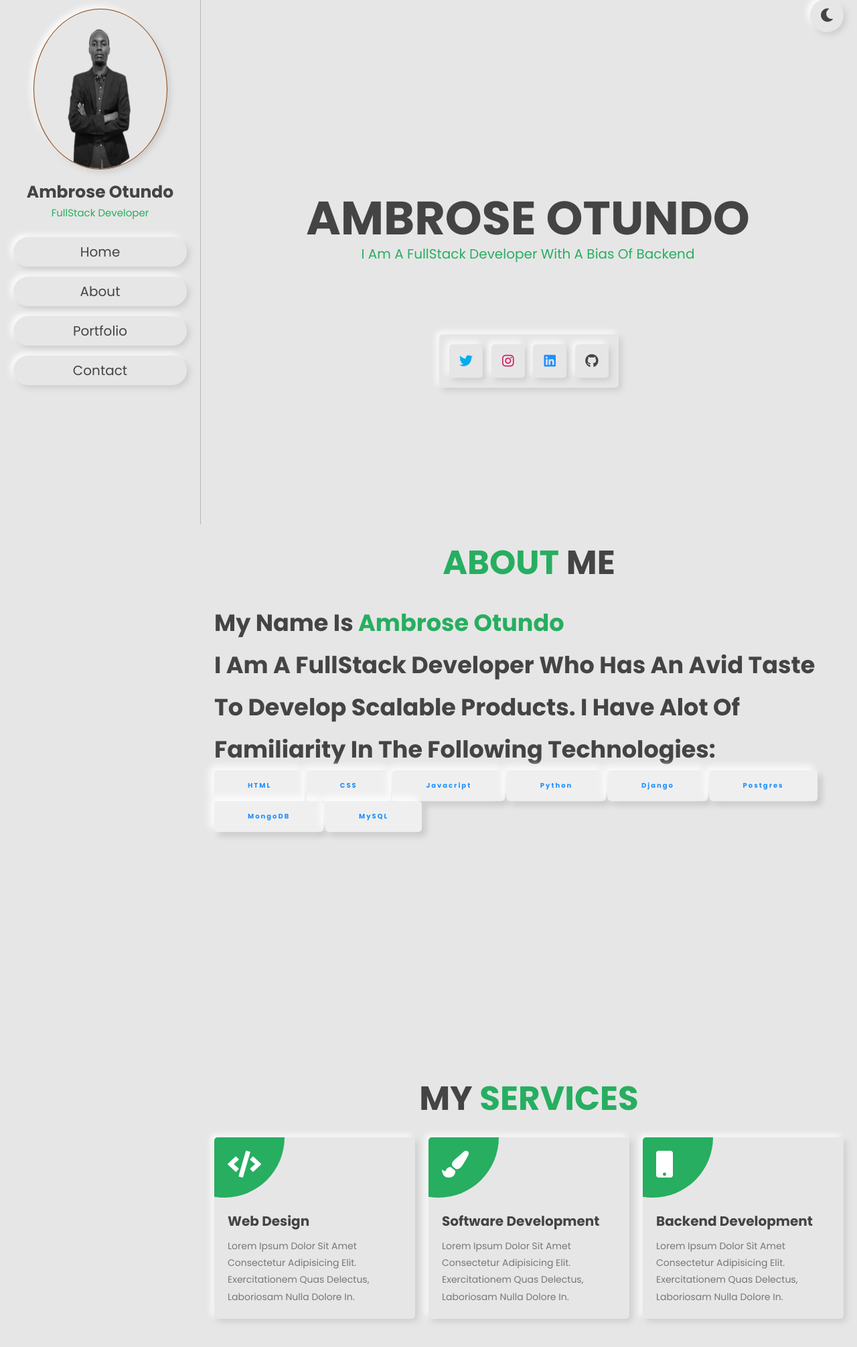
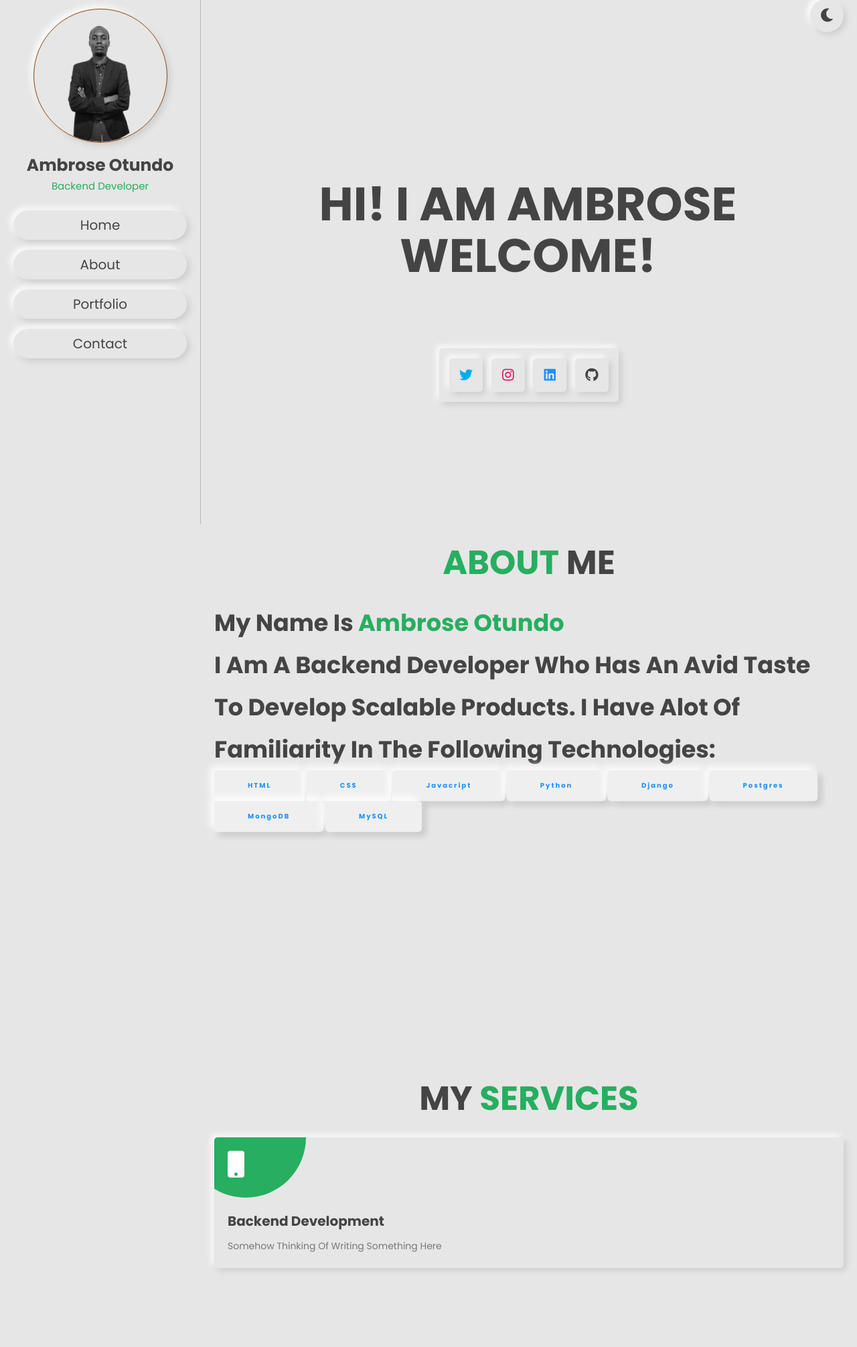
Before and after one commit to AmbroseOtundo/my_personal_portfolio, a plain HTML site: page index.html in a window 1280 px wide. Shown: the part 17-2028 px from the top of the page at 67% size. Drawn offline with Linux system fonts and the light colour scheme.

Commit message:
add profil pic

```diff
--- a/css/style.css
+++ b/css/style.css
@@ -95,7 +95,7 @@ section{
     margin:1rem 0;
     border:0.1rem solid saddlebrown;
     border-radius: 50%;
-    height: 24rem;
+    height: 20rem;
     width: 20rem;
     box-shadow: var(--box-shadow);
 }
@@ -465,7 +465,7 @@ section{
 
 /* words playing */
 .typing-demo{
-    width: 106ch;
+    width: 120ch;
     animation: typing 2s steps(102), blink 0.5s
     step-end infinite alternate;
     white-space: nowrap;
--- a/index.html
+++ b/index.html
@@ -23,7 +23,7 @@
     <div class="user">
         <img src="image/profile-pic (2).png" alt="">
         <h3>Ambrose Otundo</h3>
-        <p>FullStack developer</p>
+        <p>Backend developer</p>
     </div>
 
     <nav class="navbar">
@@ -49,8 +49,8 @@
 
     <div class="content">
         <div class="typing-demo">
-        <h3>Ambrose Otundo</h3>
-        <p>I  am a FullStack developer with a bias of Backend</p>
+        <h3>Hi! I am Ambrose</h3>
+        <h3>Welcome!</h3>
     </div>
     </div>
 
@@ -75,7 +75,7 @@
         <div class="box-container">
             <div class="content">
                 <h3>my name is <span>Ambrose Otundo</span></h3>
-                <h3>I am a FullStack developer who has an avid taste to develop scalable products. I have alot of familiarity in the following technologies:  </h3>
+                <h3>I am a Backend developer who has an avid taste to develop scalable products. I have alot of familiarity in the following technologies:  </h3>
 
                 <button>HTML </button>
                 <button>CSS</button>
@@ -111,21 +111,9 @@
     <div class="box-container">
 
         <div class="box">
-            <i class="fas fa-code"></i>
-            <h3>web design</h3>
-            <p>Lorem ipsum dolor sit amet consectetur adipisicing elit. Exercitationem quas delectus, laboriosam nulla dolore in.</p>
-        </div>
-
-        <div class="box">
-            <i class="fas fa-paint-brush"></i>
-            <h3>Software development</h3>
-            <p>Lorem ipsum dolor sit amet consectetur adipisicing elit. Exercitationem quas delectus, laboriosam nulla dolore in.</p>
-        </div>
-
-        <div class="box">
             <i class="fas fa-mobile"></i>
             <h3>Backend development</h3>
-            <p>Lorem ipsum dolor sit amet consectetur adipisicing elit. Exercitationem quas delectus, laboriosam nulla dolore in.</p>
+            <p>Somehow thinking of writing something here</p>
         </div>
 
     </div>
```
